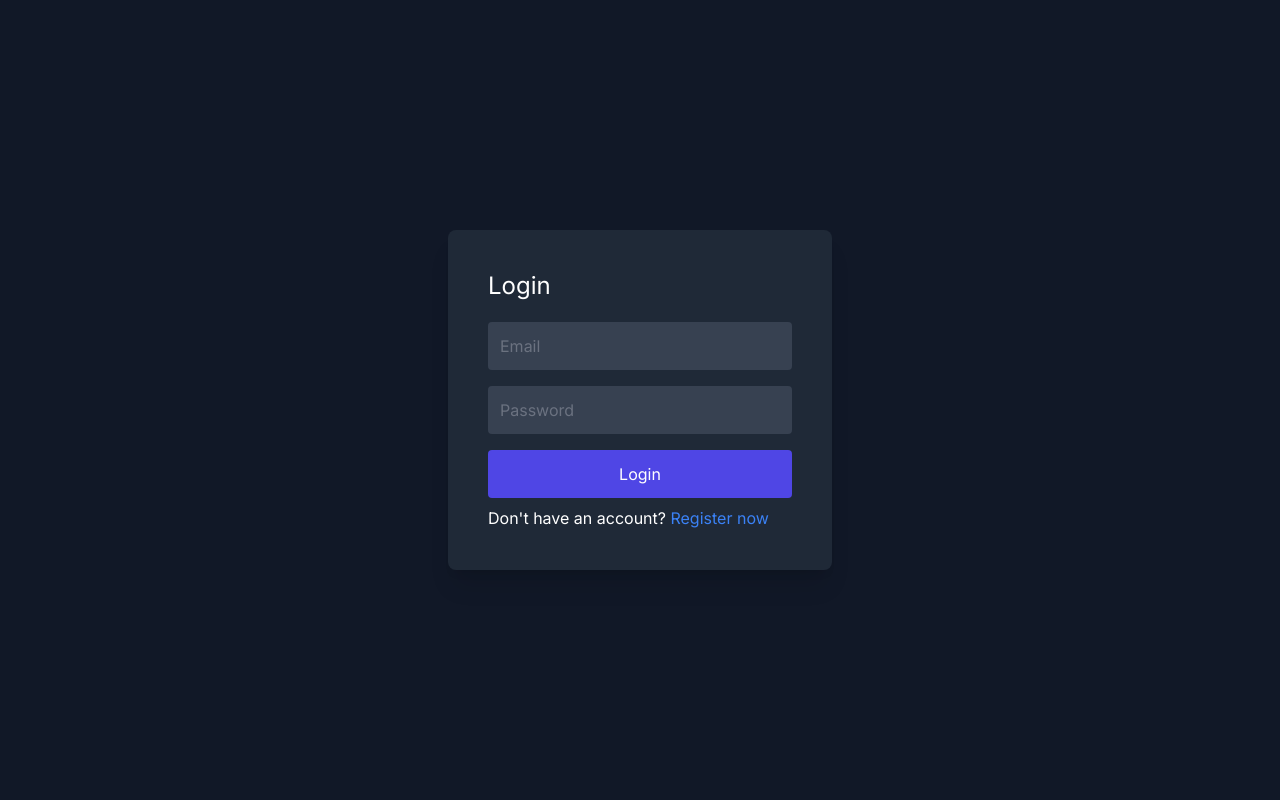
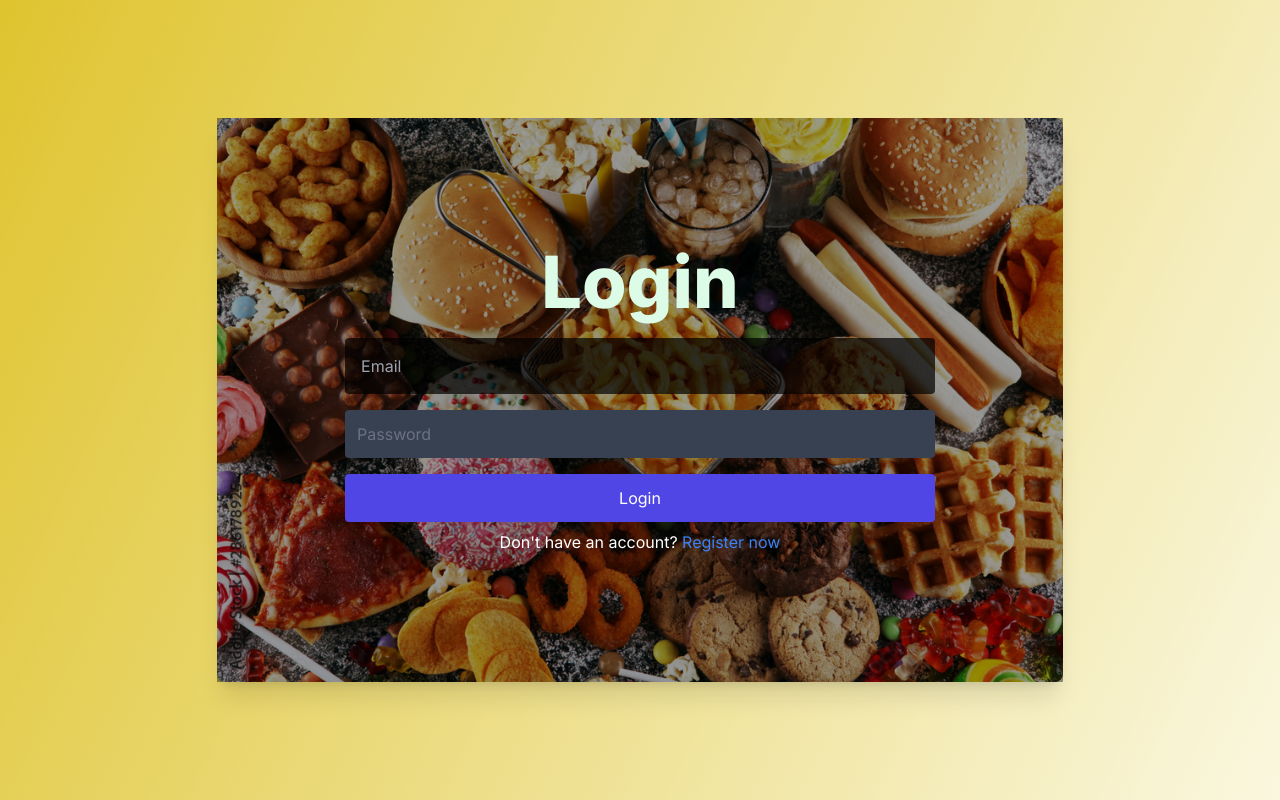
Before and after one commit to Abdelmouzahir/studentscoops, a Next.js app: page /student in a window 1280 px wide. Built offline with nearby package versions, Linux system fonts and the light colour scheme; no server answers.

Commit message:
starting login page

```diff
--- a/app/student/login.js
+++ b/app/student/login.js
@@ -4,6 +4,7 @@
 import { auth } from "@/app/firebase/config";
 import { useRouter } from "next/navigation";
 import Link from "next/link";
+import Image from "next/image";
 
 const Login = () => {
   const [email, setEmail] = useState("");
@@ -12,7 +13,7 @@
   const router = useRouter();
 
   const handleSignIn = () => {
-    signInWithEmailAndPassword( email, password)
+    signInWithEmailAndPassword(email, password)
       .then((userCredential) => {
         const user = userCredential.user;
         console.log("User ID:", user.uid);
@@ -23,20 +24,31 @@
         router.push("/student/homepage");
       })
       .catch((err) => {
-        console.error("error message",err.message);
+        console.error("error message", err.message);
       });
   };
 
   return (
-    <div className="min-h-screen flex items-center justify-center bg-gray-900">
-      <div className="bg-gray-800 p-10 rounded-lg shadow-xl w-96">
-        <h1 className="text-white text-2xl mb-5">Login</h1>
+    <div
+      className="min-h-screen flex items-center justify-center bg-cover"
+      style={{ backgroundImage: "linear-gradient(115deg, #dfc42f, #faf7df)" }}
+    >
+      {/* style=>{{backgroundImage:"url(/assets/images/AdobeStock_286178925_Preview.jpeg)"}} */}
+      <div
+        className="bg-cover rounded-lg shadow-xl bg-black/70"
+        style={{
+          backgroundImage:
+            "url(/assets/images/AdobeStock_286178925_Preview.jpeg)",
+        }}
+      >
+        <div className="p-32 text-center bg-black/40">
+          <h1 className="text-green-100 font-extrabold text-7xl mb-5">Login</h1>
           <input
             type="email"
             placeholder="Email"
             value={email}
             onChange={(e) => setEmail(e.target.value)}
-          className="w-full p-3 mb-4 bg-gray-700 rounded outline-none text-white placeholder-gray-500"
+            className=" w-full p-4 mb-4 bg-black/70 rounded outline-none text-white"
           />
           <input
             type="password"
@@ -59,6 +71,7 @@
           </div>
         </div>
       </div>
+    </div>
   );
 };
 
--- /dev/null
+++ b/app/student/register.js
@@ -0,0 +1,55 @@
+'use client'
+import { useState } from 'react';
+import {useCreateUserWithEmailAndPassword} from 'react-firebase-hooks/auth'
+import {auth} from '@/app/firebase/config'
+
+
+const Register = () => {
+  const [email, setEmail] = useState('');
+  const [password, setPassword] = useState('');
+  const [createUserWithEmailAndPassword] = useCreateUserWithEmailAndPassword(auth);
+
+  const handleSignUp = async () => {
+    try {
+        const res = await createUserWithEmailAndPassword(email, password)
+        console.log({res})
+        sessionStorage.setItem('user', true)
+        setEmail('');
+        setPassword('')
+
+    } catch(e){
+        console.error(e)
+    }
+  };
+
+
+return (
+  <div className="min-h-screen flex items-center justify-center bg-gray-900">
+  <div className="bg-gray-800 p-10 rounded-lg shadow-xl w-96">
+  <h1 className="text-white text-2xl mb-5">Sign Up</h1>
+  <input
+            type="email"
+            placeholder="Email"
+            value={email}
+            onChange={(e) => setEmail(e.target.value)}
+            className="w-full p-3 mb-4 bg-gray-700 rounded outline-none text-white placeholder-gray-500"
+          />
+  <input
+            type="password"
+            placeholder="Password"
+            value={password}
+            onChange={(e) => setPassword(e.target.value)}
+            className="w-full p-3 mb-4 bg-gray-700 rounded outline-none text-white placeholder-gray-500"
+          />
+  <button
+            onClick={handleSignUp}
+            className="w-full p-3 bg-indigo-600 rounded text-white hover:bg-indigo-500"
+  >
+            Sign Up
+  </button>
+  </div>
+  </div>
+);
+}
+
+export default Register;
```
Also changed, not shown: services/addinInformation.js (added, +22 -0 lines), public/assets/images/AdobeStock_286178925_Preview.jpeg (added). Lines whose indentation alone changed are shown as unchanged.
